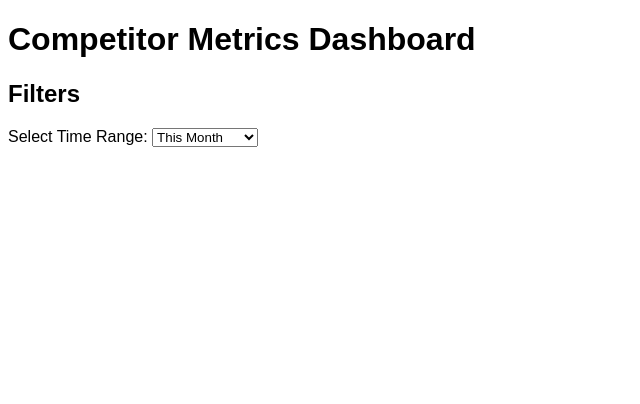
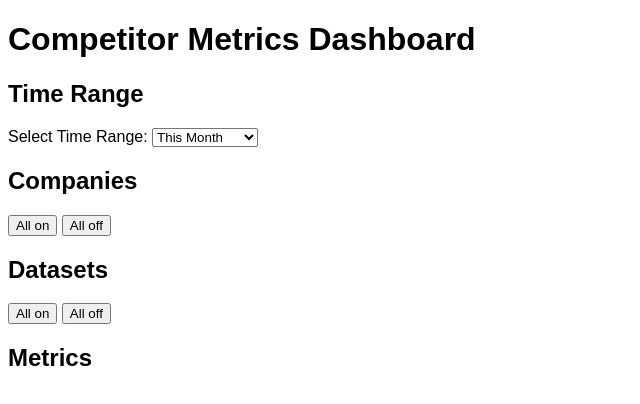
Before and after one commit to eonwilsun/competitor-metrics-dashboard, a plain HTML site: page index.html in a window 1280 px wide. Shown: the whole page, without its empty margins (0-640 px from the left). Drawn offline with Linux system fonts and the light colour scheme.

Commit message:
Refactor HTML structure and add controls section

```diff
--- a/index.html
+++ b/index.html
@@ -1,18 +1,20 @@
 <!DOCTYPE html>
 <html lang="en">
 <head>
-    <meta charset="UTF-8">
-    <meta name="viewport" content="width=device-width, initial-scale=1.0">
-    <link rel="stylesheet" href="assets/style.css">
+  <meta charset="UTF-8" />
+  <meta name="viewport" content="width=device-width, initial-scale=1.0" />
+  <link rel="stylesheet" href="assets/style.css" />
   <title>Competitor Metrics Dashboard</title>
 </head>
 <body>
+  <header class="header">
     <h1>Competitor Metrics Dashboard</h1>
-    <div id="controls">
-        <h2>Filters</h2>
-        <div id="companyToggle"></div>
-        <div id="datasetToggle"></div>
-        <div id="timeRangeControl">
+    <p class="subtle" id="lastUpdated"></p>
+  </header>
+
+  <section class="controls" id="controls">
+    <div class="control-block">
+      <h2>Time Range</h2>
       <label for="timeRange">Select Time Range:</label>
       <select id="timeRange">
         <option value="thisMonth">This Month</option>
@@ -21,8 +23,33 @@
         <option value="lastYear">Last Year</option>
       </select>
     </div>
+
+    <div class="control-block">
+      <h2>Companies</h2>
+      <div class="control-actions">
+        <button id="companiesAllOn" type="button">All on</button>
+        <button id="companiesAllOff" type="button">All off</button>
       </div>
-    <div id="metricsDisplay"></div>
+      <div id="companyToggle" class="toggle-grid"></div>
+    </div>
+
+    <div class="control-block">
+      <h2>Datasets</h2>
+      <div class="control-actions">
+        <button id="datasetsAllOn" type="button">All on</button>
+        <button id="datasetsAllOff" type="button">All off</button>
+      </div>
+      <div id="datasetToggle" class="toggle-grid"></div>
+    </div>
+  </section>
+
+  <main class="main">
+    <section class="card">
+      <h2>Metrics</h2>
+      <div id="metricsDisplay" class="table-wrap"></div>
+    </section>
+  </main>
+
   <script src="assets/app.js"></script>
 </body>
 </html>
```
Lines whose indentation alone changed are shown as unchanged.
